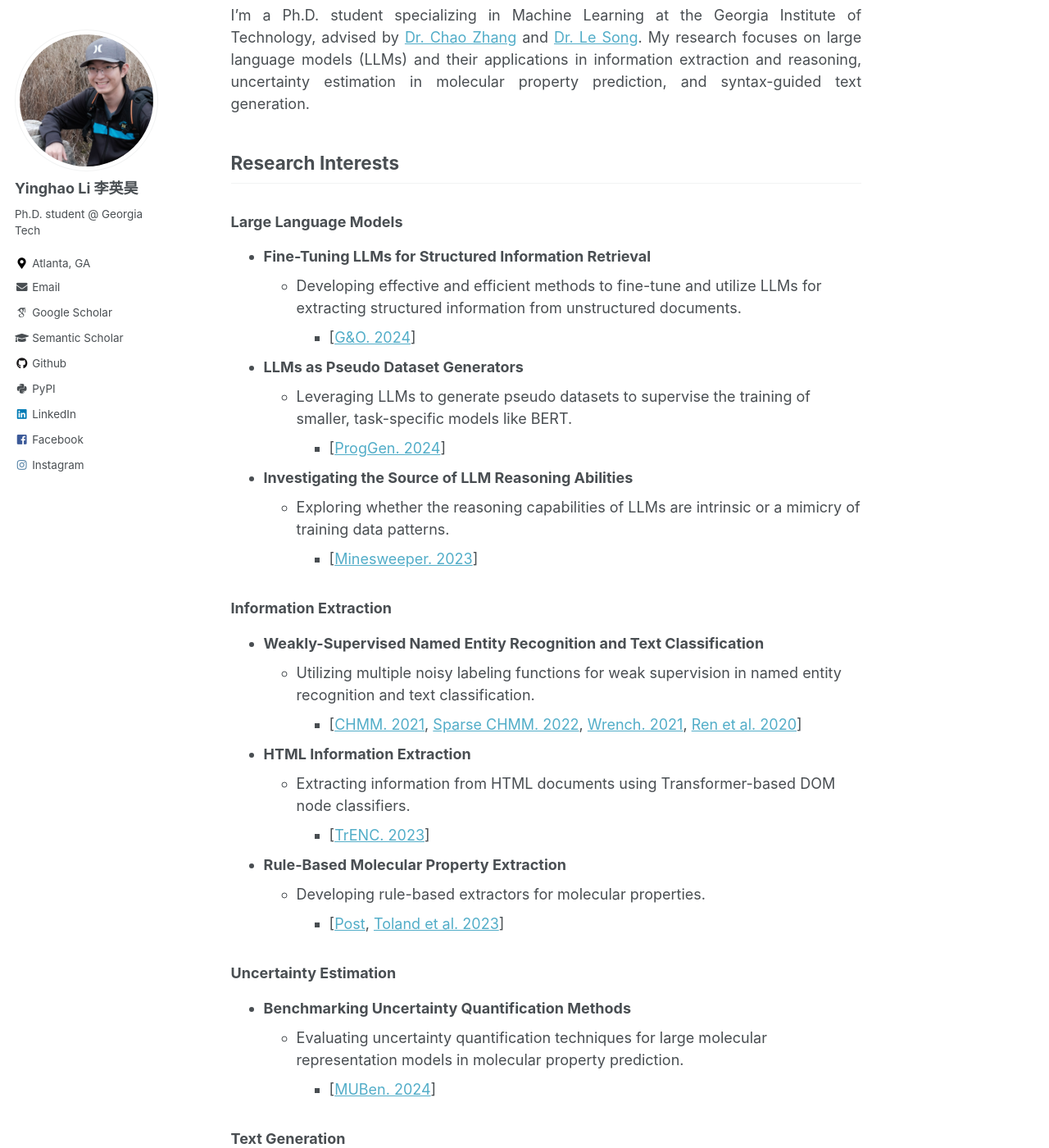
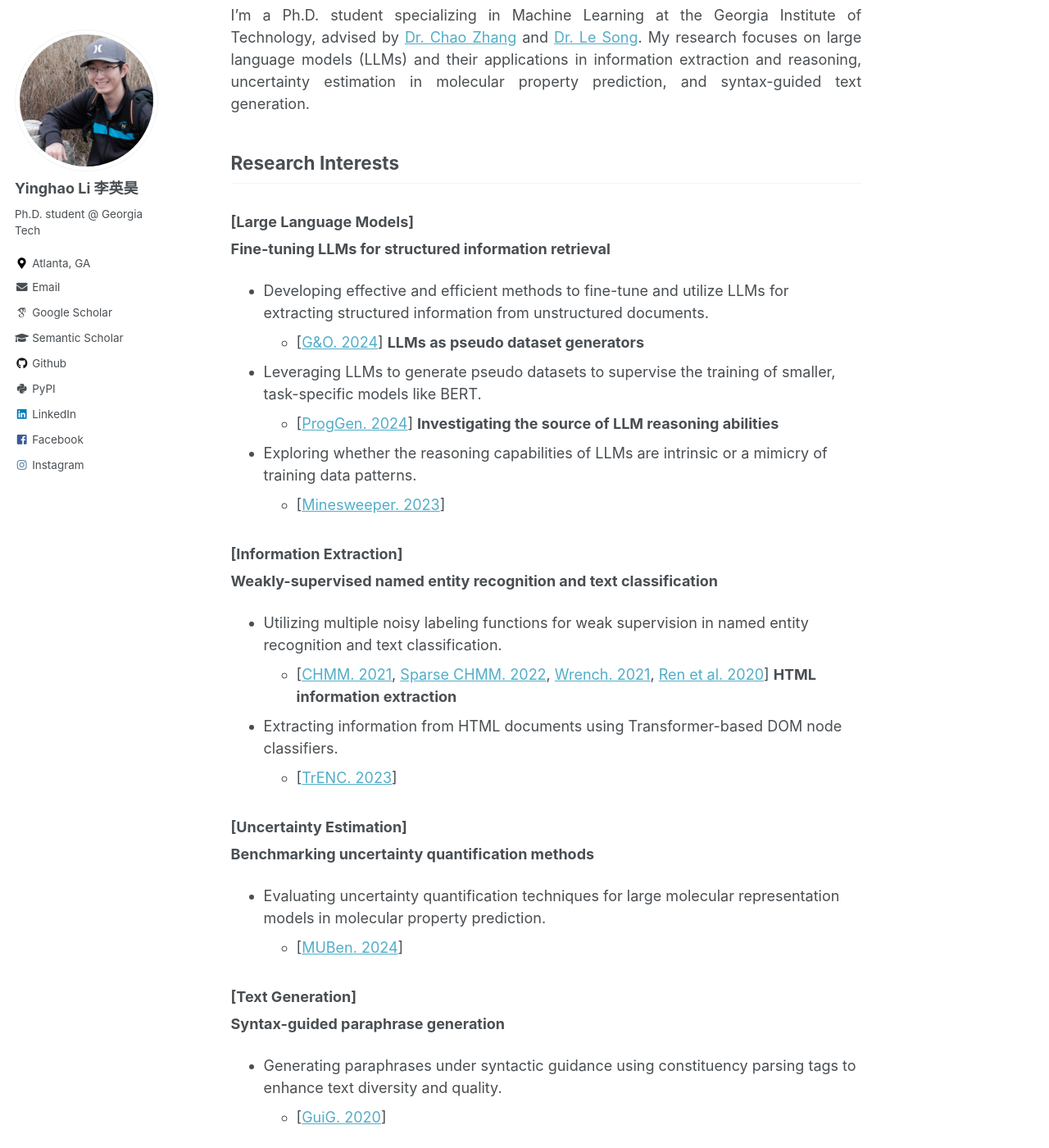
Before and after one commit to Yinghao-Li/Yinghao-Li.github.io, a Jekyll site: the page built from _pages/about.md, in a window 1280 px wide and 1400 px high, scrolled down 206 px. Shown: the whole window at 82% size. Built offline with Jekyll 4.4.1, drawn with Linux system fonts in a browser that asks for light colours; some web fonts are replaced; some of the changed text lies outside the part shown.

Commit message:
udpate about

```diff
--- a/_pages/about.md
+++ b/_pages/about.md
@@ -36,41 +36,38 @@ I'm a Ph.D. student specializing in Machine Learning at the Georgia Institute of
 Research Interests
 ---
 
-### Large Language Models
+### [Large Language Models]
 
-- **Fine-Tuning LLMs for Structured Information Retrieval**
-  - Developing effective and efficient methods to fine-tune and utilize LLMs for extracting structured information from unstructured documents.
-    - [[G&O. 2024](https://arxiv.org/abs/2402.13364)]
-- **LLMs as Pseudo Dataset Generators**
-  - Leveraging LLMs to generate pseudo datasets to supervise the training of smaller, task-specific models like BERT.
-    - [[ProgGen. 2024](https://arxiv.org/abs/2403.11103)]
-- **Investigating the Source of LLM Reasoning Abilities**
-  - Exploring whether the reasoning capabilities of LLMs are intrinsic or a mimicry of training data patterns.
-    - [[Minesweeper. 2023](https://arxiv.org/abs/2311.07387)]
+**Fine-tuning LLMs for structured information retrieval**
+- Developing effective and efficient methods to fine-tune and utilize LLMs for extracting structured information from unstructured documents.
+  - [[G&O. 2024](https://arxiv.org/abs/2402.13364)]
+**LLMs as pseudo dataset generators**
+- Leveraging LLMs to generate pseudo datasets to supervise the training of smaller, task-specific models like BERT.
+  - [[ProgGen. 2024](https://arxiv.org/abs/2403.11103)]
+**Investigating the source of LLM reasoning abilities**
+- Exploring whether the reasoning capabilities of LLMs are intrinsic or a mimicry of training data patterns.
+  - [[Minesweeper. 2023](https://arxiv.org/abs/2311.07387)]
 
-### Information Extraction
+### [Information Extraction]
 
-- **Weakly-Supervised Named Entity Recognition and Text Classification**
-  - Utilizing multiple noisy labeling functions for weak supervision in named entity recognition and text classification.
-    - [[CHMM. 2021](https://arxiv.org/abs/2105.12848), [Sparse CHMM. 2022](https://arxiv.org/abs/2205.14228), [Wrench. 2021](https://arxiv.org/abs/2109.11377), [Ren et al. 2020](https://arxiv.org/abs/2010.04582)]
-- **HTML Information Extraction**
-  - Extracting information from HTML documents using Transformer-based DOM node classifiers.
-    - [[TrENC. 2023](https://arxiv.org/abs/2305.14549)]
-- **Rule-Based Molecular Property Extraction**
-  - Developing rule-based extractors for molecular properties.
-    - [[Post]({{base_path}}/posts/2023/07/material-ie/), [Toland et al. 2023](https://pubs.acs.org/doi/10.1021/acs.jpca.3c05870#)]
+**Weakly-supervised named entity recognition and text classification**
+- Utilizing multiple noisy labeling functions for weak supervision in named entity recognition and text classification.
+  - [[CHMM. 2021](https://arxiv.org/abs/2105.12848), [Sparse CHMM. 2022](https://arxiv.org/abs/2205.14228), [Wrench. 2021](https://arxiv.org/abs/2109.11377), [Ren et al. 2020](https://arxiv.org/abs/2010.04582)]
+**HTML information extraction**
+- Extracting information from HTML documents using Transformer-based DOM node classifiers.
+  - [[TrENC. 2023](https://arxiv.org/abs/2305.14549)]
 
-### Uncertainty Estimation
+### [Uncertainty Estimation]
 
-- **Benchmarking Uncertainty Quantification Methods**
-  - Evaluating uncertainty quantification techniques for large molecular representation models in molecular property prediction.
-    - [[MUBen. 2024](https://arxiv.org/abs/2306.10060)]
+**Benchmarking uncertainty quantification methods**
+- Evaluating uncertainty quantification techniques for large molecular representation models in molecular property prediction.
+  - [[MUBen. 2024](https://arxiv.org/abs/2306.10060)]
 
-### Text Generation
+### [Text Generation]
 
-- **Syntax-Guided Paraphrase Generation**
-  - Generating paraphrases under syntactic guidance using constituency parsing tags to enhance text diversity and quality.
-    - [[GuiG. 2020](https://arxiv.org/abs/2010.01737)]
+**Syntax-guided paraphrase generation**
+- Generating paraphrases under syntactic guidance using constituency parsing tags to enhance text diversity and quality.
+  - [[GuiG. 2020](https://arxiv.org/abs/2010.01737)]
 
 I got my Master degree from Georgia Tech, School of ECE, where I worked with [Prof. Ying Zhang](https://zhang.ece.gatech.edu/) on Radar SCG signal processing and understanding [[Li et al. 2020](https://ieeexplore.ieee.org/document/8920010), [Xia et al. 2021](https://ieeexplore.ieee.org/document/9143413)].
 
```
